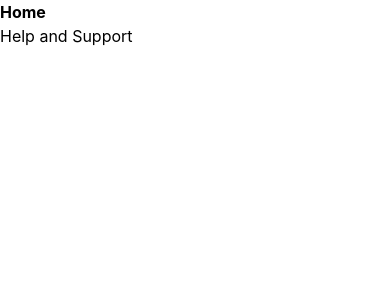
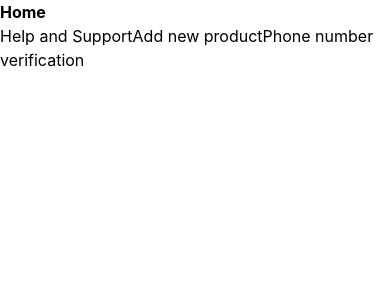
Before and after one commit to Ingressive-for-Good/I4G-OPENSOURCE-FRONTEND-PROJECT-2022, a React (Vite) app: page / in a window 390 px wide. Shown: the top 300 px of the page. Built offline with nearby package versions, Linux system fonts and the light colour scheme; a web font is replaced by a local one.

Commit message:
added link to the add new product page on the home page and phone verification page

```diff
--- a/routes.jsx
+++ b/routes.jsx
@@ -46,8 +46,12 @@ function Routes() {
         path="/"
         element={
           <>
+          {/* Add the link to your page here */}
             <h1 className="text-3xl font-bold text-red-600">Home</h1>
             <Link to="/support">Help and Support</Link>
+            <Link to="/products">Add new product</Link>
+            <Link to="/verification">Phone number verification</Link>
+
           </>
         }
       />
```
